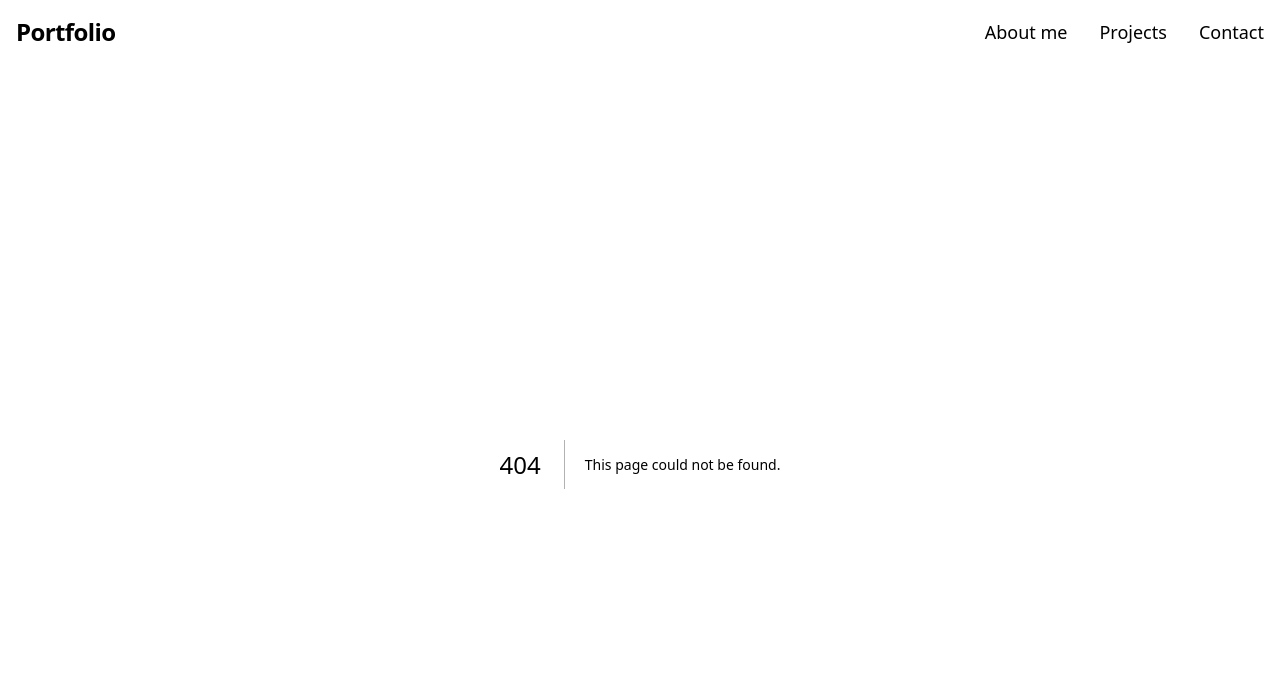
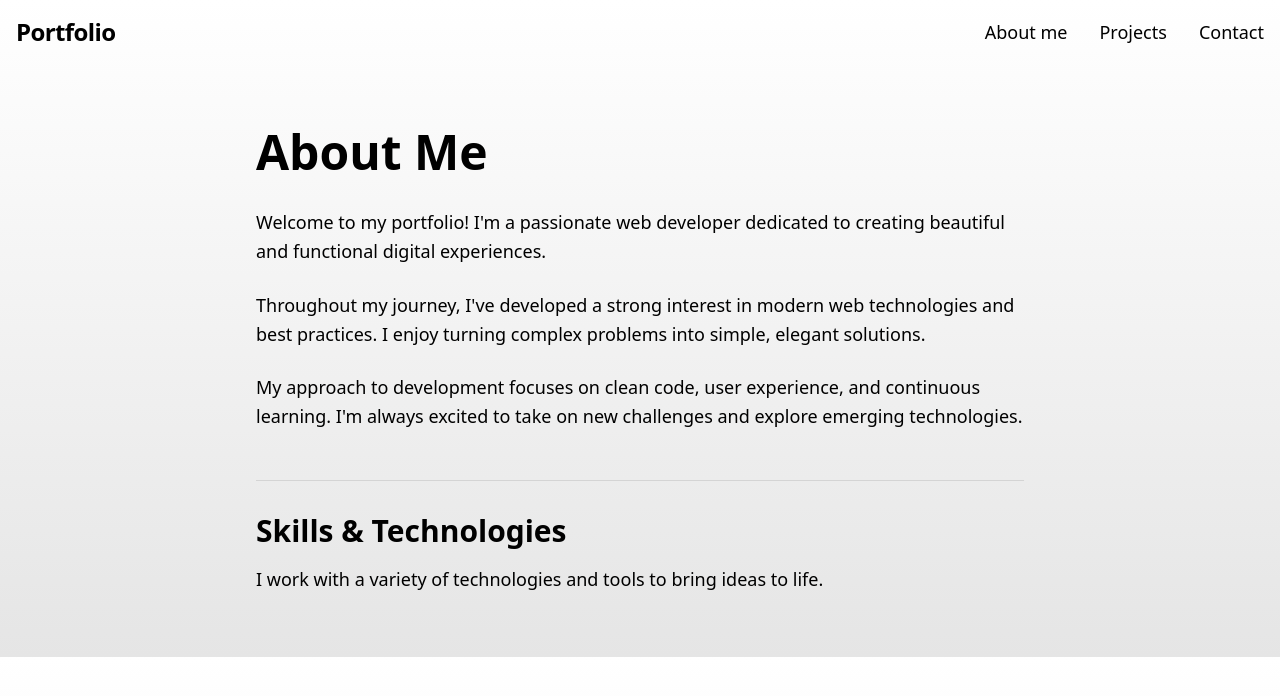
Before and after one commit to karpetoryba/my-portfolio-nextjs, a Next.js app: page /about in a window 1280 px wide. Before the commit this address had no page. Shown: the top 696 px of the page. Built offline with nearby package versions, Linux system fonts and the light colour scheme.

Commit message:
✨ 🔗 Updated Navbar links to use Next.js Link component for improved routing and performance. New page - about.

```diff
--- /dev/null
+++ b/src/app/about/page.tsx
@@ -0,0 +1,34 @@
+export default function AboutPage() {
+  return (
+    <main className="container mx-auto px-4 py-16">
+      <div className="max-w-3xl mx-auto">
+        <h1 className="text-5xl font-bold mb-8">About Me</h1>
+
+        <div className="space-y-6 text-lg leading-relaxed">
+          <p>
+            Welcome to my portfolio! I'm a passionate web developer dedicated to creating
+            beautiful and functional digital experiences.
+          </p>
+
+          <p>
+            Throughout my journey, I've developed a strong interest in modern web technologies
+            and best practices. I enjoy turning complex problems into simple, elegant solutions.
+          </p>
+
+          <p>
+            My approach to development focuses on clean code, user experience, and continuous
+            learning. I'm always excited to take on new challenges and explore emerging
+            technologies.
+          </p>
+        </div>
+
+        <div className="mt-12 pt-8 border-t border-neutral-300">
+          <h2 className="text-3xl font-semibold mb-4">Skills & Technologies</h2>
+          <p className="text-lg">
+            I work with a variety of technologies and tools to bring ideas to life.
+          </p>
+        </div>
+      </div>
+    </main>
+  );
+}
--- a/src/components/Navbar.tsx
+++ b/src/components/Navbar.tsx
@@ -9,9 +9,9 @@ export default function Navbar() {
         </Link>
         <ul className="flex items-center gap-8 text-lg">
           <li>
-            <a href="#about" className="text-black transition-colors hover:text-black">
+            <Link href="/about" className="text-black transition-colors hover:text-black">
               About me
-            </a>
+            </Link>
           </li>
           <li>
             <a href="#projects" className="text-black transition-colors hover:text-black">
```
